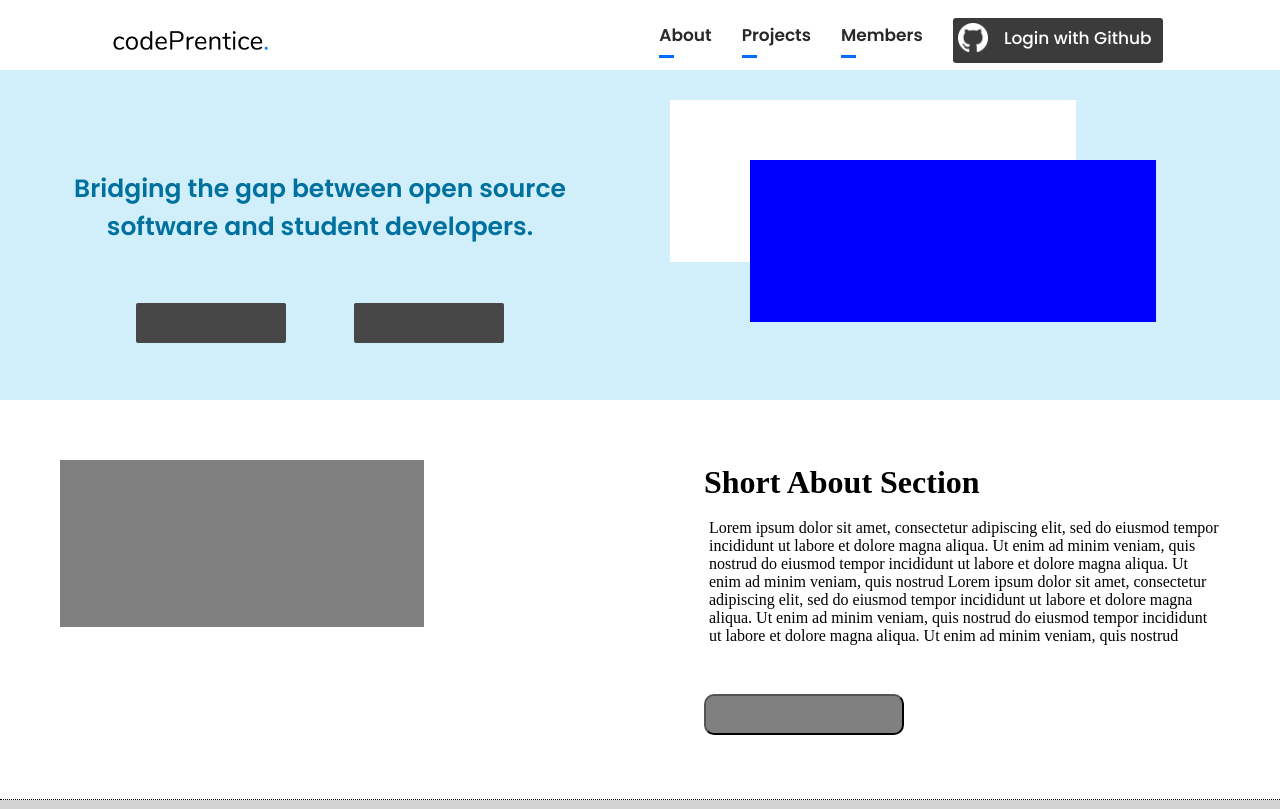
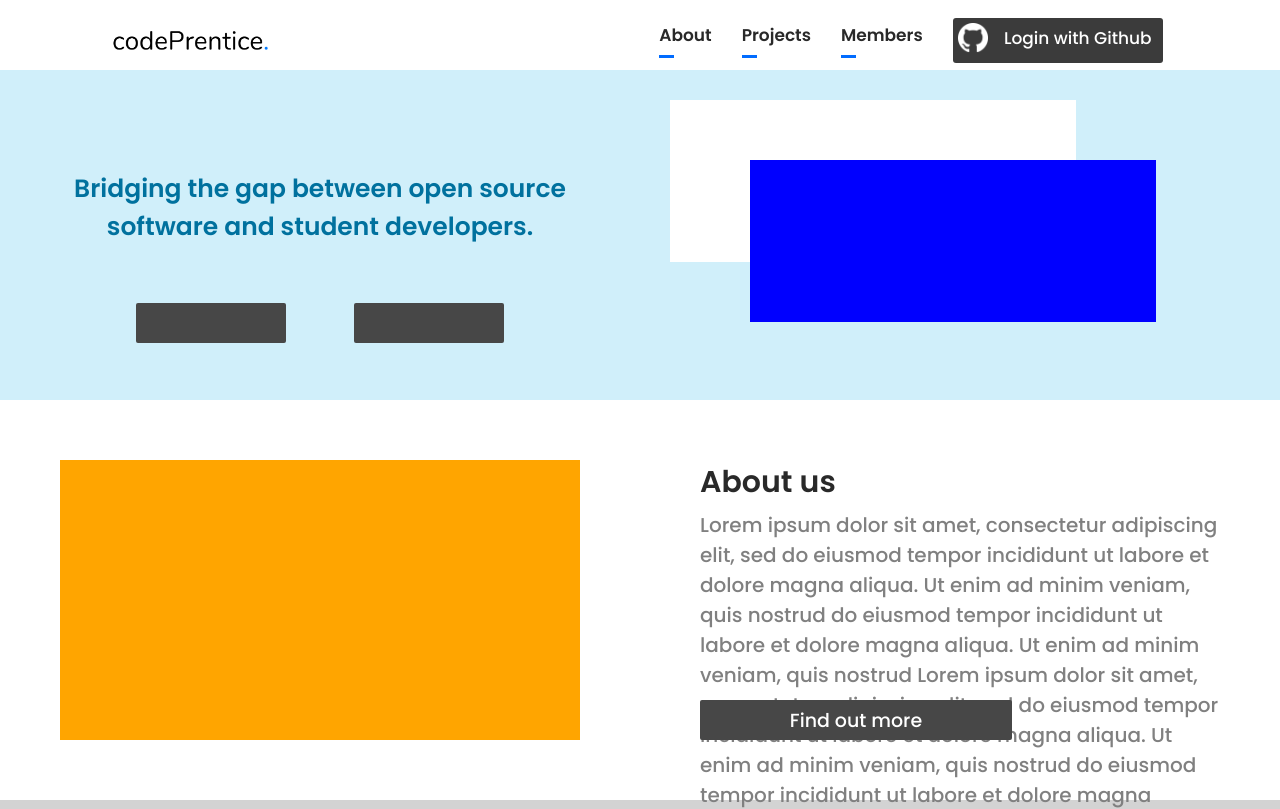
Before and after one commit to codeprentice-org/codeprentice-site-revamped, a React (Create React App) app in the folder frontend/: page / in a window 1280 px wide. Shown: the top 809 px of the page. Built offline with nearby package versions, Linux system fonts and the light colour scheme.

Commit message:
change about us

```diff
--- a/frontend/src/components/home-page/about.css
+++ b/frontend/src/components/home-page/about.css
@@ -1,11 +1,7 @@
-.about{
+.about-container {
     width: 100%;
     height: 50%;
     display: flex;
-    flex-direction: row;
-    font-family: Cambria, Cochin, Georgia, Times, 'Times New Roman', serif;
-    border-bottom: 1px dotted black;
-
 }
 
 ::-webkit-scrollbar {
@@ -13,28 +9,47 @@
 
 }
 
-::-webkit-scrollbar-thumb{
-    background:lightblue;
+.about-left-container {
+    width: 50%;
+    height: 100%;
+    display: flex;
+    padding: 60px;
 }
 
-.icon{
-    width:50%;
-    padding:60px;
+.about-image {
+    width: 100%;
+    height: 100%;
+    background-color: orange;
+}
+
+.about-right-container {
+    width: 50%;
+    height: 100%;
+    padding: 60px;
+}
+
+.about-right-header {
+    font-size: 30px;
+    height: 50px;
+    font-family: 'poppins-semibold';
+    color: rgb(41, 41, 41);
 }
 
 .description {
     width: 100%;
-    height: 80%;
-    margin-left:5px;
-    overflow:scroll;
-    overflow-y: scroll;
+    height: calc(100% - 90px);
+    font-family: 'poppins-medium';
+    font-size: 20px;
+    color: grey;
 }
 
-.about_text{
-    width: 50%;
-    padding:5%;
-    display:flex;
-    flex-direction: column;
-    /* align-items: center; */
-
+.about-button {
+    height: 40px;
+    width: 60%;
+    background-color: rgb(71, 71, 71);
+    border-radius: 2px;
+    color: white;
+    font-size: 19px;
+    font-family: 'poppins-medium';
+    border:none;
 }
--- a/frontend/src/components/home-page/home_page.tsx
+++ b/frontend/src/components/home-page/home_page.tsx
@@ -41,7 +41,7 @@ const Intro: React.FC = () => {
                     <button className="intro-button"></button>
                 </div>
             </div>
-            <div className="right-container">
+            <div className="intro-right-container">
                 <div className="thumbnail transform-background-color">
                     <div className='offset-thumbnail transform-background-color'></div>
                 </div>
@@ -52,33 +52,24 @@ const Intro: React.FC = () => {
 
 const About: React.FC = () => {
     return (
-        <div className="about">
-            <div className="icon">
-                <div className="thumbnail" style={{backgroundColor: 'gray'}}></div>
+        <div className="about-container">
+            <div className="about-left-container">
+                <div className="about-image"></div>
             </div>
-            <div className="about_text">
-                <h1>Short About Section</h1>
-                <br />
+            <div className="about-right-container">
+                <div className="about-right-header">About us</div>
                 <div className="description">
-                    <p>Lorem ipsum dolor sit amet,
-                        consectetur adipiscing elit, sed
-                        do eiusmod tempor incididunt ut
-                        labore et dolore magna aliqua.
-                        Ut enim ad minim veniam, quis nostrud
-                        do eiusmod tempor incididunt ut
-                        labore et dolore magna aliqua.
-                        Ut enim ad minim veniam, quis nostrud
-                        Lorem ipsum dolor sit amet,
-                        consectetur adipiscing elit, sed
-                        do eiusmod tempor incididunt ut
-                        labore et dolore magna aliqua.
-                        Ut enim ad minim veniam, quis nostrud
-                        do eiusmod tempor incididunt ut
-                        labore et dolore magna aliqua.
-                        Ut enim ad minim veniam, quis nostrud
-                    </p>
+                    Lorem ipsum dolor sit amet, consectetur adipiscing elit,
+                    sed do eiusmod tempor incididunt ut labore et dolore magna aliqua.
+                    Ut enim ad minim veniam, quis nostrud do eiusmod tempor
+                    incididunt ut labore et dolore magna aliqua. Ut enim ad minim
+                    veniam, quis nostrud Lorem ipsum dolor sit amet, consectetur
+                    adipiscing elit, sed do eiusmod tempor incididunt ut labore et
+                    dolore magna aliqua. Ut enim ad minim veniam, quis nostrud do
+                    eiusmod tempor incididunt ut labore et dolore magna aliqua. Ut
+                    enim ad minim veniam, quis nostrud
                 </div>
-                <button className="homebutton"></button>
+                <button className="about-button">Find out more</button>
             </div>
         </div>
     );
--- a/frontend/src/components/home-page/intro.css
+++ b/frontend/src/components/home-page/intro.css
@@ -47,7 +47,7 @@
     border:none;
 }
 
-.right-container {
+.intro-right-container {
     width: 50%;
     padding:30px;
 }
```
